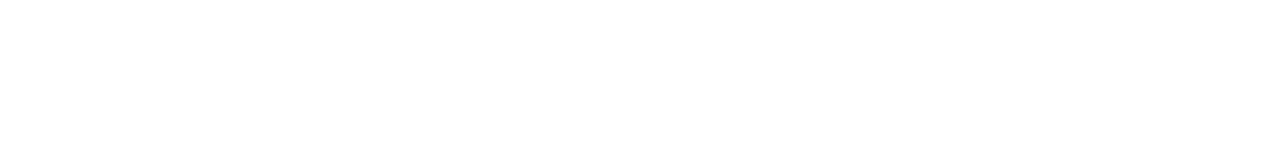
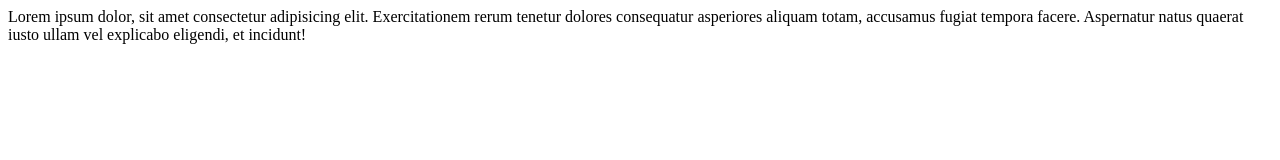
Before and after one commit to Sachin1785/odin-recepies, a plain HTML site: page index.html in a window 1280 px wide. Drawn offline with Linux system fonts and the light colour scheme.

Commit message:
sample text for index.html

```diff
--- a/index.html
+++ b/index.html
@@ -6,6 +6,6 @@
     <title>Document</title>
 </head>
 <body>
-
+    Lorem ipsum dolor, sit amet consectetur adipisicing elit. Exercitationem rerum tenetur dolores consequatur asperiores aliquam totam, accusamus fugiat tempora facere. Aspernatur natus quaerat iusto ullam vel explicabo eligendi, et incidunt!
 </body>
 </html>
```
